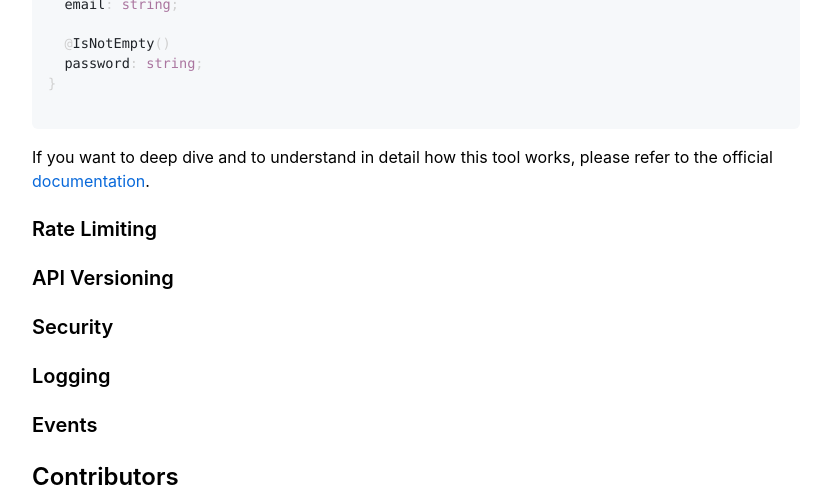
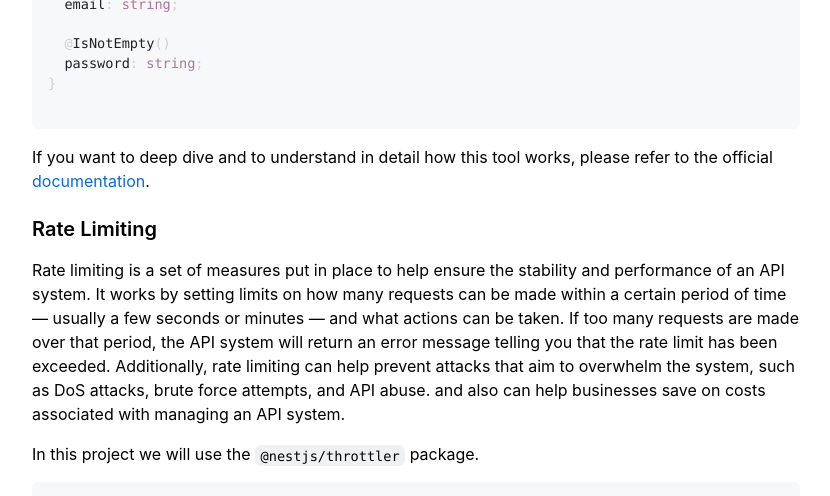
Before and after one commit to andrea-acampora/nestjs-ddd-quickstarter, a Jekyll site: the page built from index.md, in a window 1280 px wide and 1400 px high, scrolled down 10704 px, cut to the strip 0-496 px from the top of the window. Shown: the whole strip, without its empty margins (224-1054 px from the left). Built offline with Jekyll 4.4.1, drawn with Linux system fonts in a browser that asks for light colours; some of the changed text lies outside the part shown.

Commit message:
chore: update index.md

````diff
--- a/index.md
+++ b/index.md
@@ -162,7 +162,7 @@
 Its core abstractions, such as `Effect`, `Option`, and `Either`, allow developers to build complex applications while maintaining clarity and scalability. Whether handling HTTP requests, database interactions, or background tasks, `effect-ts` simplifies the process of structuring the logic in a way that is predictable, testable, and resilient to failure.
 
 In the following code snippet you can find an example of `effect-ts` library usage.
-~~~ typescript
+```typescript
 import { Option } from "effect"
 
 const computation = (): Option<number> =>
@@ -179,7 +179,7 @@
   onNone: () => "Both computations resulted in None",
   onSome: (value) => `Computed value: ${value}`
 })
-~~~
+```
 
 ### Workflow Organization
 In order to make the best use of _DevOps_ practices, it is necessary to adopt an appropriate **Workflow Organization**. \
@@ -310,10 +310,55 @@
 If you want to deep dive and to understand in detail how this tool works, please refer to the official [documentation](https://docs.nestjs.com/techniques/validation).
 
 ### Rate Limiting
+Rate limiting is a set of measures put in place to help ensure the stability and performance of an API system. It works by setting limits on how many requests can be made within a certain period of time — usually a few seconds or minutes — and what actions can be taken.
+If too many requests are made over that period, the API system will return an error message telling you that the rate limit has been exceeded.
+Additionally, rate limiting can help prevent attacks that aim to overwhelm the system, such as DoS attacks, brute force attempts, and API abuse. and also can help businesses save on costs associated with managing an API system.
+
+In this project we will use the `@nestjs/throttler` package.
+
+```typescript
+@Module({
+  imports: [
+    ThrottlerModule.forRoot([{
+      name: '100_CALL_PER_MINUTE',
+      ttl: 60000,
+      limit: 100,
+    }]),
+  ],
+})
+export class AppModule {}
+
+```
+
+With this configuration we set a maximum of 100 requests per IP address in a 60-seconds interval.
+
+If you want to deep dive and to understand in detail how this tool works, please refer to the official [documentation](https://docs.nestjs.com/security/rate-limiting).
+
 ### API Versioning
-### Security
-### Logging
-### Events
+API versioning is the practice of transparently managing changes to your API. You should version your API whenever you make a change that will require consumers to modify their codebase in order to continue using the API. This type of change is known as a “breaking change,” and it can be made to an API's input and output data structures, success and error feedback, and security mechanisms. \
+There are several approaches to API versioning, including:
+
+- **URI Versioning**
+- **Query Parameter Versioning**
+- **Header versioning**
+- **Consumer-based versioning**
+
+In this project we will enable _URI versioning_ globally, in the following way:
+
+```typescript
+
+  app.enableVersioning({
+    type: VersioningType.URI,
+    defaultVersion: '1',
+  });
+
+```
+
+The version in the URI will be automatically prefixed with v by default, however the prefix value can be configured by setting the prefix key to your desired prefix or false if you wish to disable it. \
+In addition to the global configuration, it is also possible to specify the version of individual routes or controllers. In this case, this version will override any other version that would effect the route.
+
+If you want to deep dive and to understand in detail how this tool works, please refer to the official [documentation](https://docs.nestjs.com/techniques/versioning).
+
 
 ## Contributors
 
````
